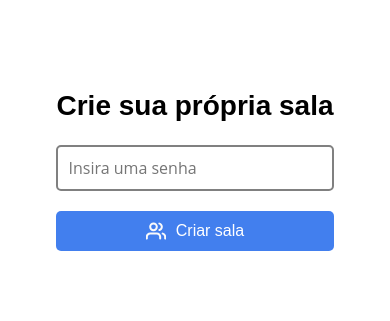
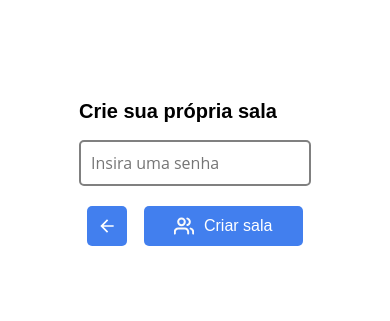
Before and after one commit to jao241/tira-duvidas, a Vue app: page /criar in a window 390 px wide. Shown: the part 136-457 px from the top of the page. Built offline with nearby package versions, Linux system fonts and the light colour scheme.

Commit message:
Adição de botão Adição de css para o botão Adição de media querie

```diff
--- a/src/views/CriarSalaView.vue
+++ b/src/views/CriarSalaView.vue
@@ -7,10 +7,15 @@
         <form action="">
           <h2>Crie sua própria sala</h2>
           <input type="password" name="" id="" placeholder="Insira uma senha" />
-          <router-link to="/sala" class="button">
-            <img src="@/assets/criar-sala-white-icone.svg" alt="criar sala" />
-            Criar sala
-          </router-link>
+          <div>
+            <router-link to="/" class="button-back">
+              <img src="@/assets/arrow_back.svg" alt="voltar-pagina" />
+            </router-link>
+            <router-link to="/sala" class="button">
+              <img src="@/assets/criar-sala-white-icone.svg" alt="criar sala" />
+              Criar sala
+            </router-link>
+          </div>
         </form>
       </section>
     </div>
@@ -64,8 +69,7 @@ a {
 .formularios div {
   font-family: "Poppins", sans-serif;
   display: flex;
-  justify-content: center;
-  width: 70%;
+  justify-content: space-around;
   align-items: center;
 }
 
@@ -93,7 +97,7 @@ a {
   font-family: "Poppins", sans-serif;
   background-color: #0555e9c0;
   padding: 10px;
-  margin-bottom: 20px;
+  width: 60%;
   border-color: grey;
   border-radius: 5px;
   border-style: solid;
@@ -108,4 +112,31 @@ a {
 .button img {
   margin-right: 10px;
 }
+
+.button-back img {
+  width: 20px;
+  padding: 10px;
+  background-color: #0555e9c0;
+  border-radius: 5px;
+}
+
+@media (max-width: 500px) {
+  .formularios {
+    margin-top: 100px;
+  }
+  .formularios form {
+    width: 100%;
+    margin: 0 auto;
+  }
+  .formularios form h2 {
+    font-size: 20px;
+    margin-top: 10px;
+  }
+
+  .formularios form button,
+  .formularios form input,
+  .formularios .btn-criar-sala {
+    font-size: 16px;
+  }
+}
 </style>
```
